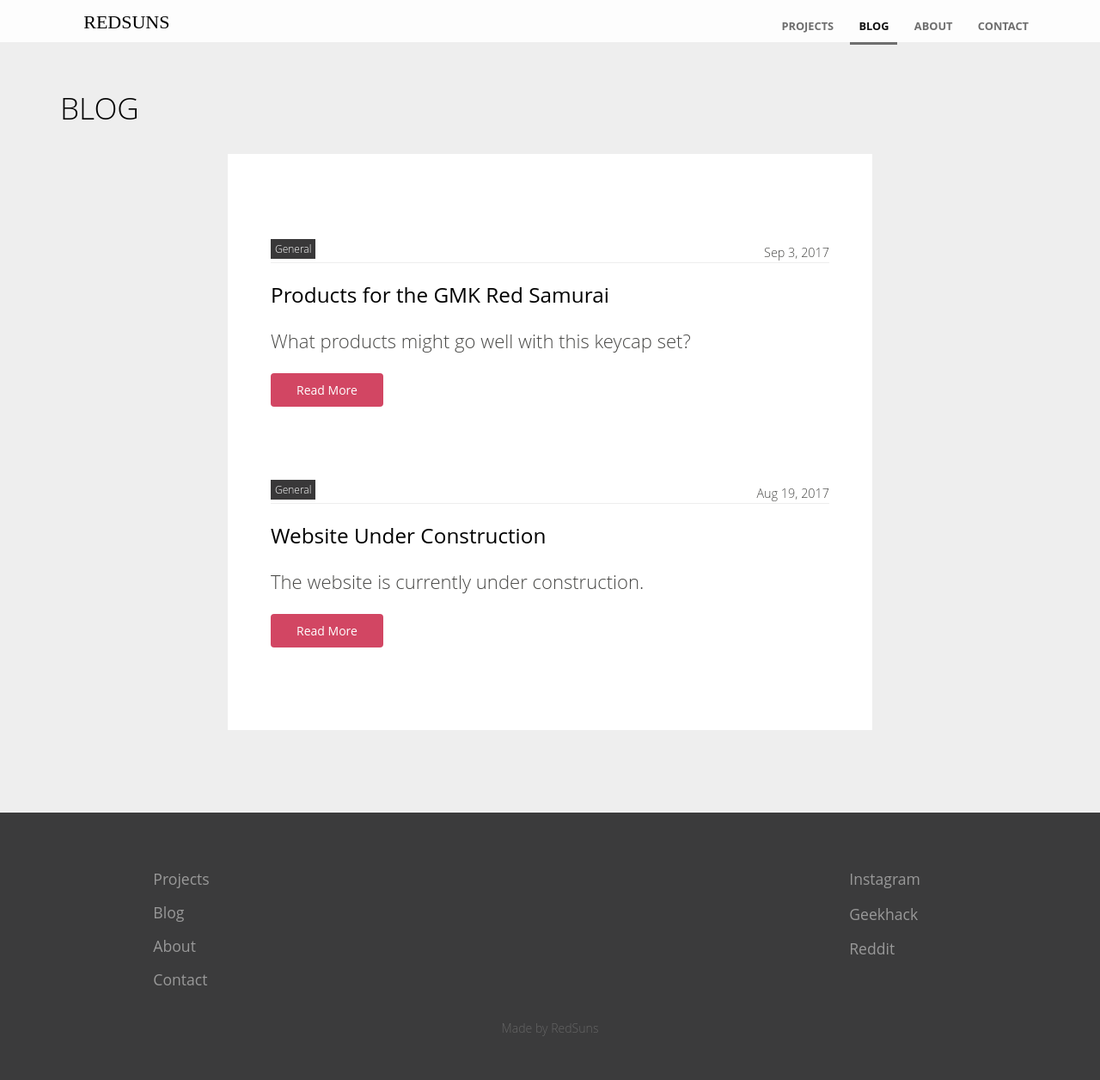
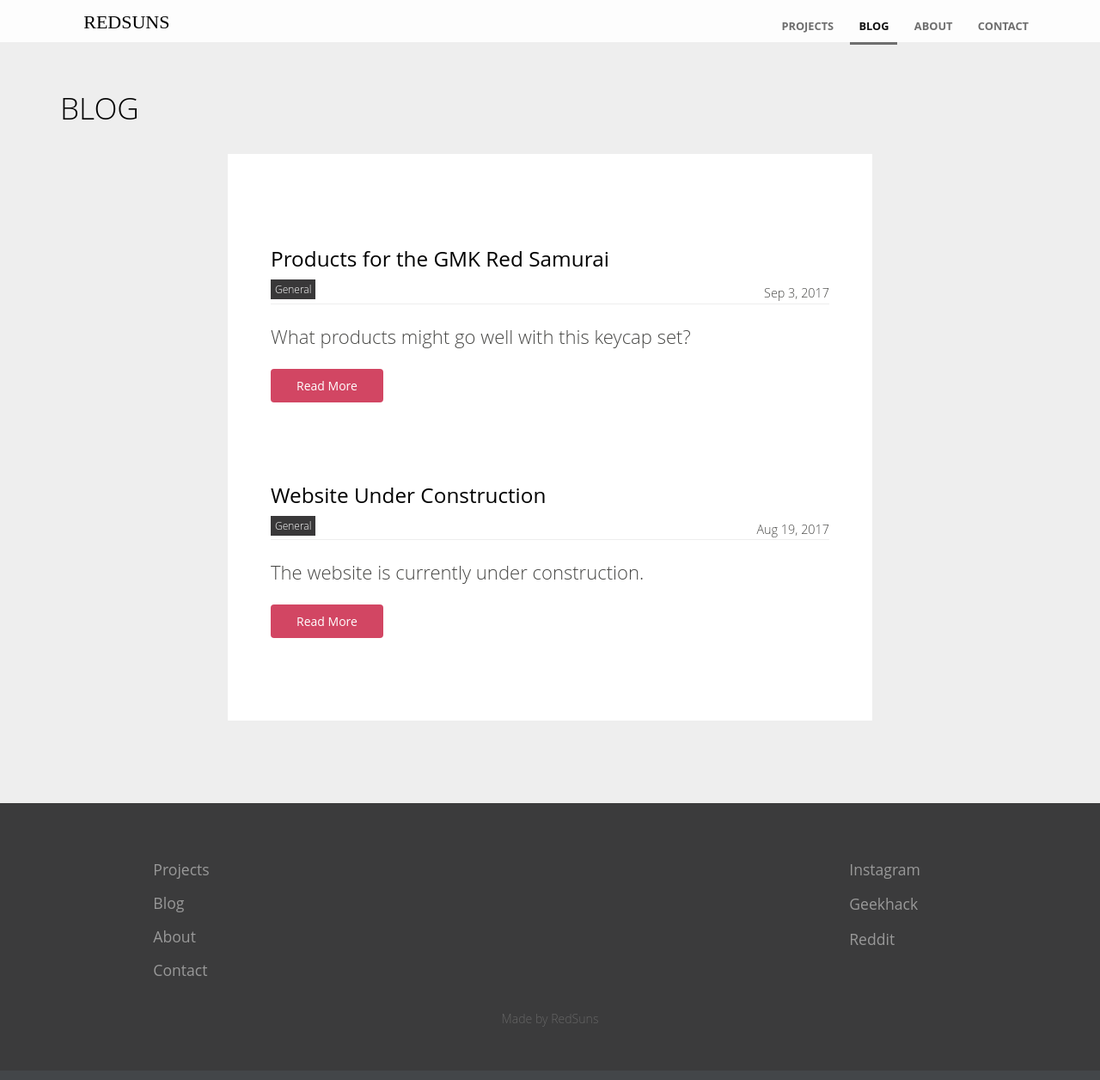
Before and after one commit to RedSunsRMK/redsunsrmk.github.io, a Jekyll site: the page built from blog/index.html, in a window 1280 px wide and 1256 px high. Shown: the whole window at 86% size. Built offline with Jekyll 4.4.1, drawn with Linux system fonts in a browser that asks for light colours; the list of posts is cut into pages by our own code; part of the change alters nothing that is shown.

```diff
--- a/_includes/list-posts.html
+++ b/_includes/list-posts.html
@@ -1,8 +1,7 @@
 {% for post in include.posts %}
 	<li class="blog-post">
-
+		<h3><a href="{% include relative-src.html src=post.url %}">{{ post.title }}</a></h3>
 		{% include post-title.html post=post %}
-		<h3><a href="{% include relative-src.html src=post.url %}">{{ post.title }}</a></h3>
 		<div class="post-content">
 			{{ post.excerpt }}
 			<div class="button"><a href="{% include relative-src.html src=post.url %}">Read More</a></div>
```
